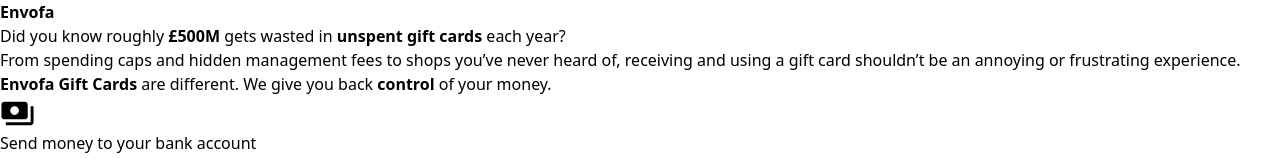
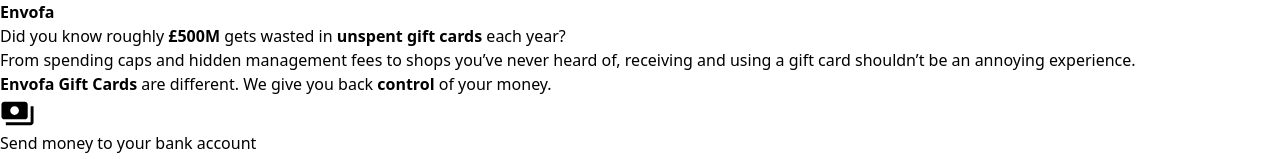
Before and after one commit to Nikisho/gc-solution, a React (Vite) app: page / in a window 1280 px wide. Shown: the top 159 px of the page. Built offline with nearby package versions, Linux system fonts and the light colour scheme; no server answers.

Commit message:
another commit for text

```diff
--- a/src/screens/Home.jsx
+++ b/src/screens/Home.jsx
@@ -74,7 +74,7 @@
 								</p> */}
 								<p className='py-2'>
 									From spending caps and hidden management fees to shops you’ve never heard of,
-									receiving and using a gift card shouldn’t be an annoying or frustrating experience.
+									receiving and using a gift card shouldn’t be an annoying experience.
 								</p>
 
 								<strong>Envofa Gift Cards </strong>
```
